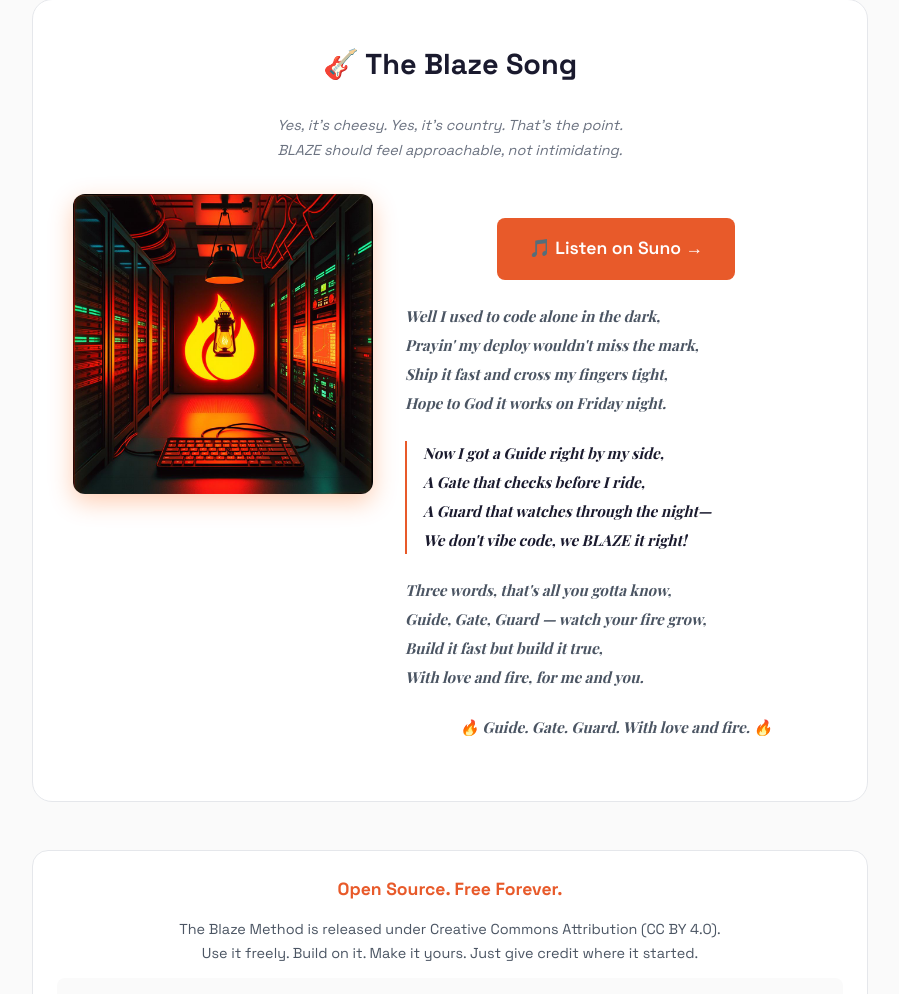
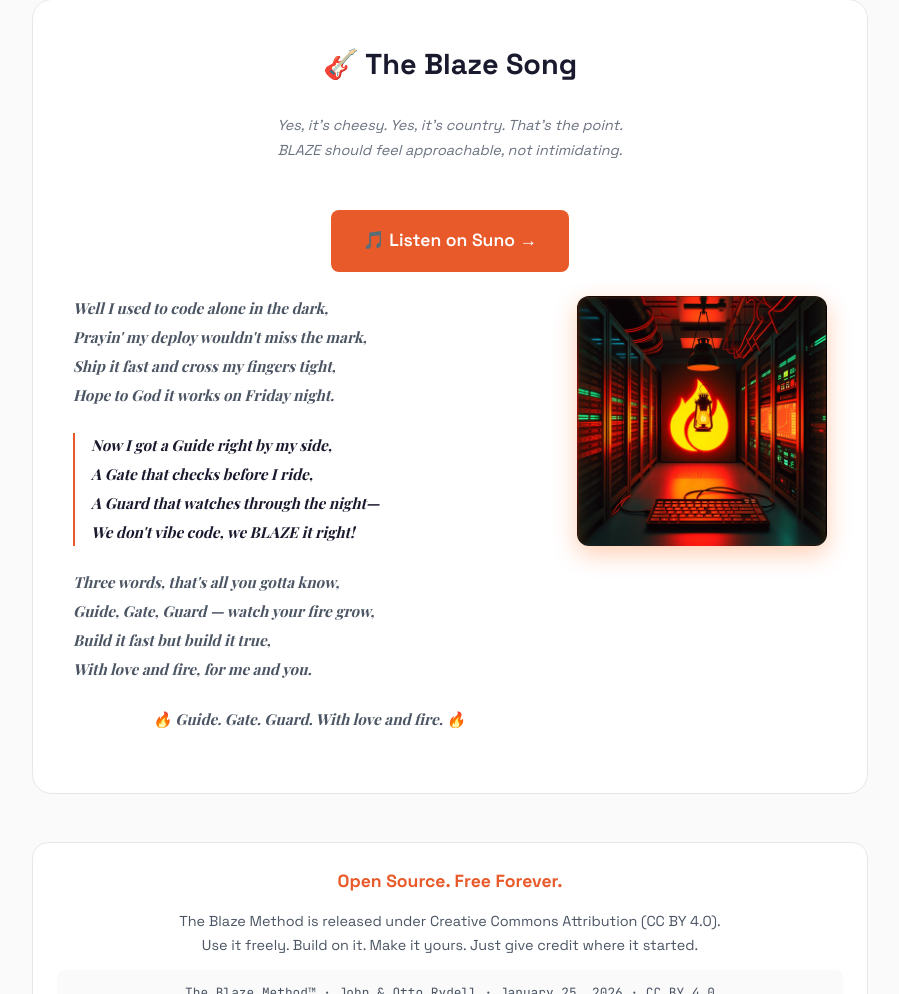
Before and after one commit to jrydell3/blazemethod, a website: page public/index.html in a window 1280 px wide. Shown: the part 5594-6588 px from the top of the page, without its empty margins (190-1089 px from the left). Drawn offline with nearby package versions, Linux system fonts and the light colour scheme; a web font is replaced by a local one.

Commit message:
Move cover art to right side of lyrics
Reorganized song section layout:
- Button centered at top
- Lyrics on left (takes most space)
- Cover art on right (250x250px, smaller)
- Cleaner, more balanced layout

Co-Authored-By: Claude Sonnet 4.5 <noreply@anthropic.com>

```diff
--- a/public/index.html
+++ b/public/index.html
@@ -1252,19 +1252,14 @@
             <h2>🎸 The Blaze Song</h2>
             <p class="song-disclaimer">Yes, it's cheesy. Yes, it's country. That's the point.<br>BLAZE should feel approachable, not intimidating.</p>
 
-            <div style="display: flex; gap: 2rem; align-items: flex-start; flex-wrap: wrap; margin-top: 2rem;">
-                <div style="flex: 0 0 auto;">
-                    <img src="blaze-song-cover.jpg" alt="Blaze It Right - Song Cover Art" style="width: 300px; height: 300px; border-radius: 12px; box-shadow: 0 8px 24px rgba(255,94,0,0.3);">
-                </div>
-
-                <div style="flex: 1; min-width: 300px;">
             <div style="text-align: center; margin-bottom: 1.5rem;">
                 <a href="https://suno.com/s/mj6yyAaY8oB7oLkd" class="cta-button" target="_blank" style="display: inline-block;">
                     🎵 Listen on Suno →
                 </a>
             </div>
 
-                    <div class="lyrics">
+            <div style="display: flex; gap: 2rem; align-items: flex-start; flex-wrap: wrap;">
+                <div class="lyrics" style="flex: 1; min-width: 300px;">
                 <div class="verse">
                     <div class="line">Well I used to code alone in the dark,</div>
                     <div class="line">Prayin' my deploy wouldn't miss the mark,</div>
@@ -1290,6 +1285,9 @@
                     <div class="line"><em>🔥 Guide. Gate. Guard. With love and fire. 🔥</em></div>
                 </div>
                 </div>
+
+                <div style="flex: 0 0 auto;">
+                    <img src="blaze-song-cover.jpg" alt="Blaze It Right - Song Cover Art" style="width: 250px; height: 250px; border-radius: 12px; box-shadow: 0 8px 24px rgba(255,94,0,0.3);">
                 </div>
             </div>
         </section>
```
Lines whose indentation alone changed are shown as unchanged.
